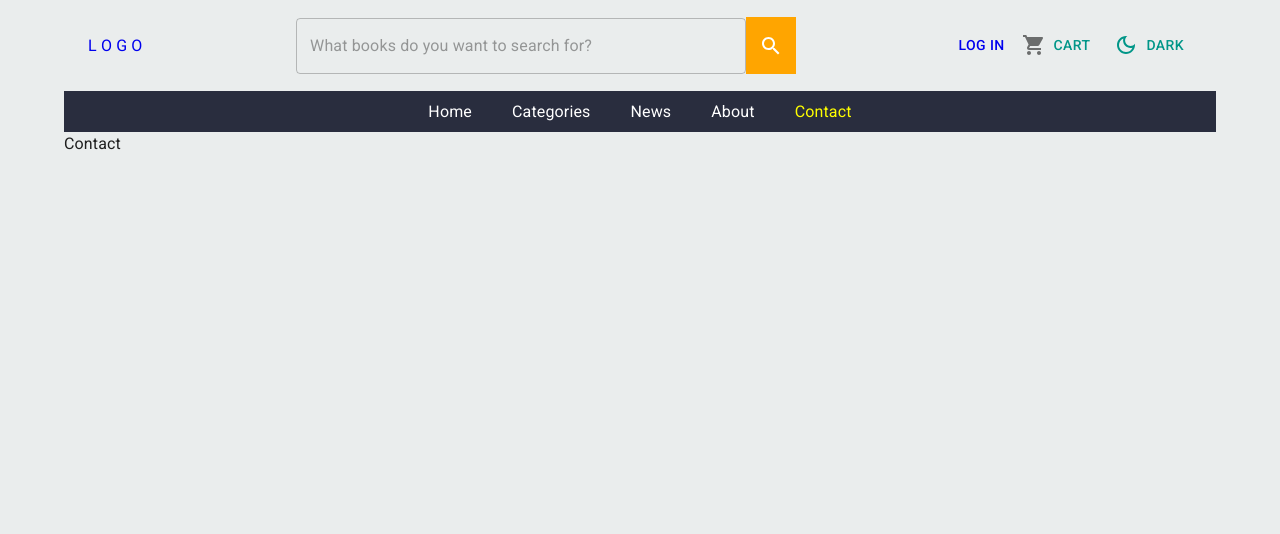
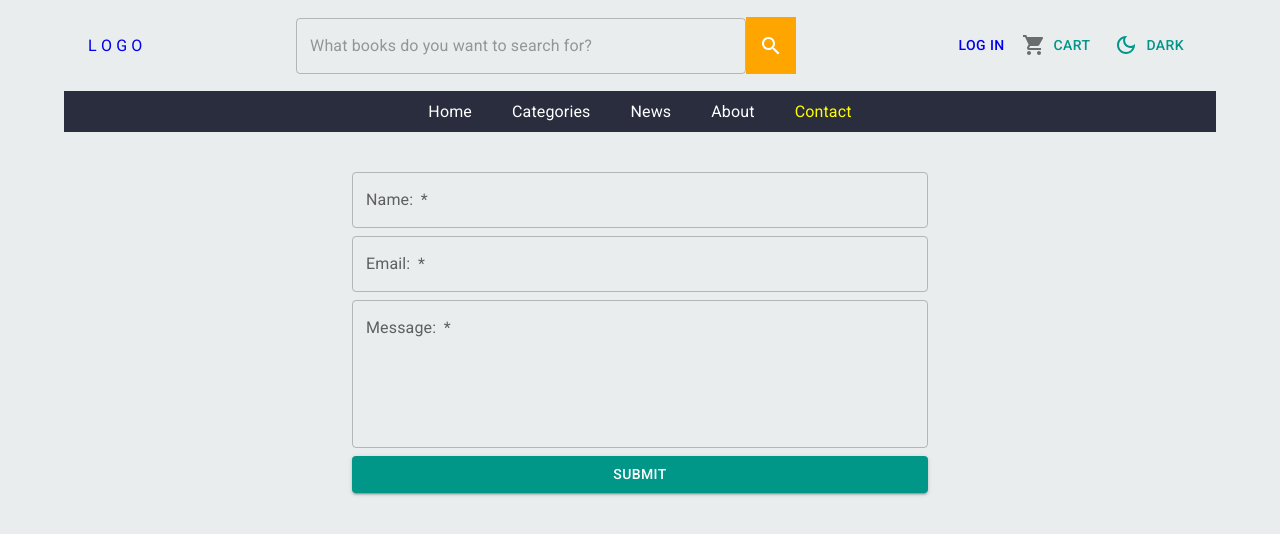
Before and after one commit to lengoctrong/bookstore, a React (Vite) app: page /contact in a window 1280 px wide. Shown: the top 534 px of the page. Built offline with nearby package versions, Linux system fonts and the light colour scheme.

Commit message:
create features/contact

```diff
--- a/package.json
+++ b/package.json
@@ -10,6 +10,7 @@
     "preview": "vite preview"
   },
   "dependencies": {
+    "@emailjs/browser": "^3.11.0",
     "@emotion/react": "^11.11.1",
     "@emotion/styled": "^11.11.0",
     "@mui/icons-material": "^5.14.18",
--- a/src/pages/Auth/Login/index.jsx
+++ b/src/pages/Auth/Login/index.jsx
@@ -7,7 +7,6 @@ import Checkbox from '@mui/material/Checkbox'
 import Container from '@mui/material/Container'
 import CssBaseline from '@mui/material/CssBaseline'
 import FormControlLabel from '@mui/material/FormControlLabel'
-import { createTheme, ThemeProvider } from '@mui/material/styles'
 import TextField from '@mui/material/TextField'
 import Typography from '@mui/material/Typography'
 
@@ -15,7 +14,6 @@ import { useGoogleLogin } from '@react-oauth/google'
 import { useDispatch } from 'react-redux'
 import { NavLink, useNavigate } from 'react-router-dom'
 import { loginUser } from '../../../redux/apiRequest'
-const defaultTheme = createTheme()
 
 const Login = () => {
   const navigate = useNavigate()
@@ -53,7 +51,6 @@ const Login = () => {
   }
 
   return (
-    <ThemeProvider theme={defaultTheme}>
     <Container component="main" maxWidth="xs">
       <CssBaseline />
       <Box
@@ -70,12 +67,7 @@ const Login = () => {
         <Typography component="h1" variant="h5">
           Login
         </Typography>
-          <Box
-            component="form"
-            onSubmit={handleSubmit}
-            noValidate
-            sx={{ mt: 1 }}
-          >
+        <Box component="form" onSubmit={handleSubmit} noValidate sx={{ mt: 1 }}>
           <TextField
             margin="normal"
             required
@@ -132,7 +124,6 @@ const Login = () => {
         </Box>
       </Box>
     </Container>
-    </ThemeProvider>
   )
 }
 
--- a/src/pages/Contact/index.jsx
+++ b/src/pages/Contact/index.jsx
@@ -1,5 +1,73 @@
+import emailjs from '@emailjs/browser'
+import { Box, Button, TextField } from '@mui/material'
+import { useRef } from 'react'
+
 const Contact = () => {
-  return <div>Contact</div>
+  const form = useRef()
+
+  const sendEmail = (e) => {
+    e.preventDefault()
+    emailjs
+      .sendForm(
+        'service_g2ex4yh',
+        'template_ckn42zp',
+        form.current,
+        'KXLprgYlJLDb2kXcu'
+      )
+      .then(
+        (result) => {
+          console.log(result.text)
+        },
+        (error) => {
+          console.log(error.text)
+        }
+      )
+  }
+  return (
+    <>
+      <Box sx={{ mt: 5 }}></Box>
+      <form ref={form} onSubmit={sendEmail}>
+        <Box
+          sx={{
+            display: 'flex',
+            alignItems: 'center',
+            flexDirection: 'column',
+            gap: 1,
+            maxWidth: '50%',
+            transform: 'translateX(50%)'
+          }}
+        >
+          <TextField
+            name="user_name"
+            required
+            fullWidth
+            variant="outlined"
+            label="Name: "
+          />
+          <TextField
+            name="user_email"
+            required
+            fullWidth
+            type="email"
+            variant="outlined"
+            label="Email: "
+          />
+          <TextField
+            name="message"
+            required
+            fullWidth
+            multiline
+            rows={5}
+            variant="outlined"
+            label="Message: "
+          />
+          <Button type="submit" variant="contained" color="primary" fullWidth>
+            Submit
+          </Button>
+        </Box>
+      </form>
+    </>
+  )
 }
 
 export default Contact
```
Also changed, not shown: 1 other file (tests, documents, lock files or other folders). Lines whose indentation alone changed are shown as unchanged.
